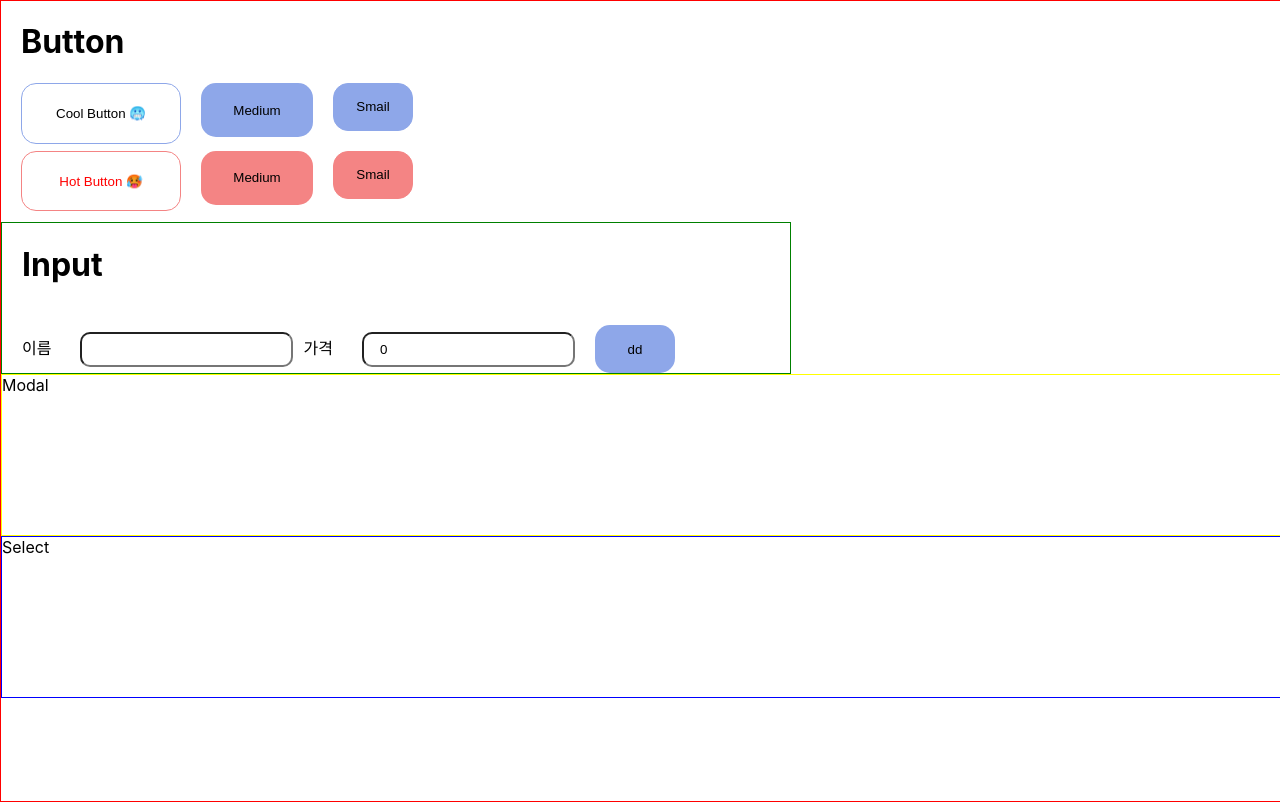
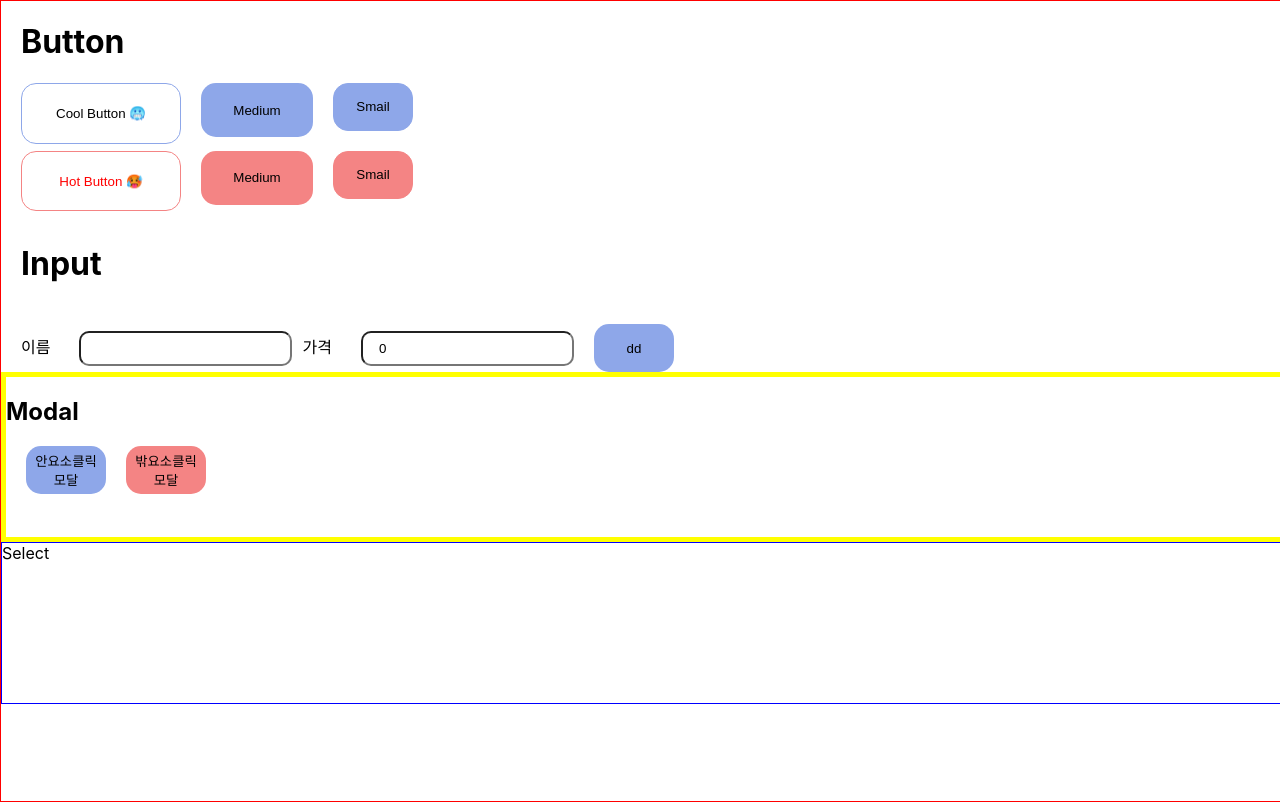
Before and after one commit to JiHun-yam/react-lv3, a React (Create React App) app: page / in a window 1280 px wide. Shown: the top 802 px of the page. Built offline with nearby package versions, Linux system fonts and the light colour scheme.

Commit message:
feat : 모달 준비완료..

```diff
--- a/src/componets/Button/ButtonArea.jsx
+++ b/src/componets/Button/ButtonArea.jsx
@@ -16,6 +16,11 @@ const ButtonGround = styled.div`
     gap: 20px;
     margin-top: 7px;
 `;
+
+
+
+
+
 // 버튼 초기값
 export const Btn = styled.button`
     height: 3rem;
@@ -53,6 +58,20 @@ export const Btn = styled.button`
         margin-left: 20px;
         border: none;
     `};
+    ${(props) =>
+        props.inModal
+        &&
+        css`
+        margin-left: 20px;
+        border: none;
+    `};
+    ${(props) =>
+        props.outModal
+        &&
+        css`
+        margin-left: 20px;
+        border: none;
+    `};
 
 
 
@@ -79,23 +98,14 @@ function ButtonArea() {
         prompt(' 어렵냐 ?');
     }
 
-    const Circle = styled.div`
-  width: 5rem;
-  height: 5rem;
-  background: ${props => props.color || 'black'};
-  border-radius: 50%;
-  ${props =>
-            props.huge &&
-            css`
-      width: 10rem;
-      height: 10rem;
-    `}
-`;
+
+
 
 
     return (
         <ButArea>
             <h1>Button</h1>
+
             {
                 ButtonLabel.map((v, i) => {
                     return (
--- a/src/componets/Input/InputArea.jsx
+++ b/src/componets/Input/InputArea.jsx
@@ -6,7 +6,6 @@ import { Btn } from '../Button/ButtonArea';
 const InpArea = styled.div`
     width: 60%;
     height: 20%;
-    border: 1px solid green;
     padding-left: 20px;
 
     > label {
@@ -42,6 +41,7 @@ function InputArea() {
         const removedCommaValue = Number(value.replaceAll(',', ''));
 
         setInputValue({ ...inputValue, price: removedCommaValue.toLocaleString() });
+
     };
 
 
--- a/src/componets/Modal/ModalArea.jsx
+++ b/src/componets/Modal/ModalArea.jsx
@@ -1,16 +1,38 @@
-import React from 'react'
+import React, { useState } from 'react'
 import styled from "styled-components";
+import { Btn } from '../Button/ButtonArea';
+
+
+function ModalArea() {
+    const [modal, setModal] = useState('none');
+    const [modal2, setModal2] = useState('none');
+
+
+    const openModal = (e) => {
+
+    }
+
+    return (
+        <ModArea>
+            <h2>Modal</h2>
+            <Btn
+                onClick={openModal}
+                inModal
+                back={'#8EA7E9'}>안요소클릭모달</Btn>
+            <Btn
+                onClick={openModal}
+                back={'#F48484'}
+                outModal>밖요소클릭모달</Btn>
+        </ModArea>
+    )
+}
+
+export default ModalArea
+
 
 const ModArea = styled.div`
     width: 100%;
     height: 20%;
-    border: 1px solid yellow;
+    border: 5px solid yellow;
+    z-index: 20;
 `
-
-function ModalArea() {
-    return (
-        <ModArea>Modal</ModArea>
-    )
-}
-
-export default ModalArea
```
